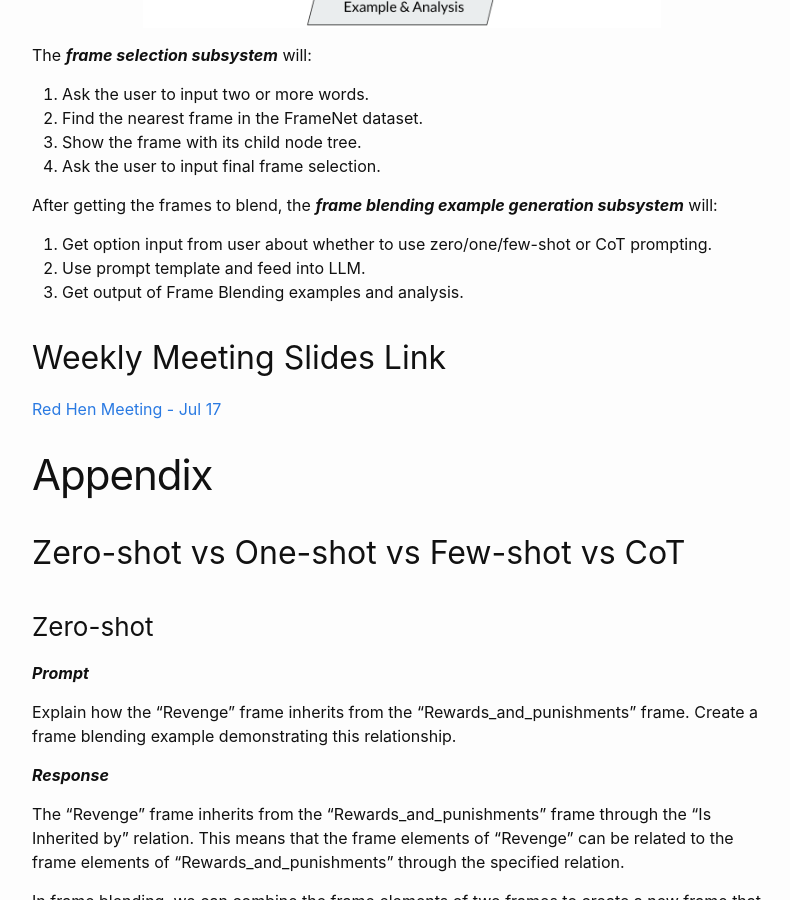
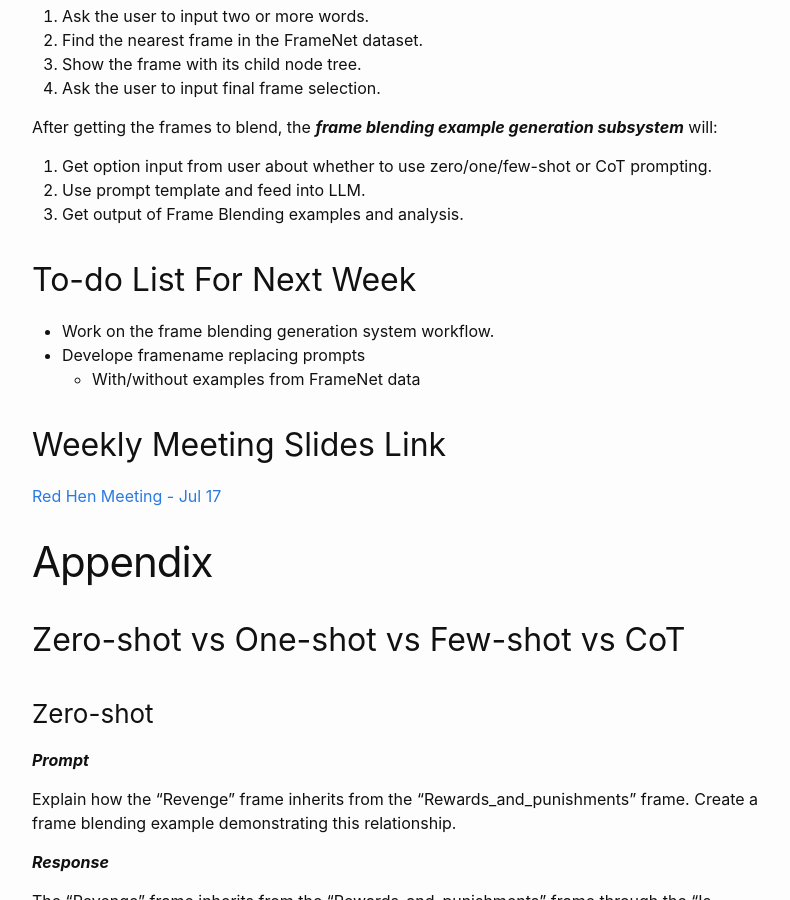
Before and after one commit to Zhongheng-Cheng/zhongheng-cheng.github.io, a Jekyll site: the page built from _posts/2024-07-17-Week-8.md, in a window 1280 px wide and 900 px high, scrolled down 1935 px. Shown: the whole window, without its empty margins (238-1028 px from the left). Built offline with Jekyll 4.4.1, drawn with Linux system fonts in a browser that asks for light colours; some of the changed text lies outside the part shown.

Commit message:
updated todo list for next week

```diff
--- a/_posts/2024-07-17-Week-8.md
+++ b/_posts/2024-07-17-Week-8.md
@@ -63,6 +61,12 @@ After getting the frames to blend, the **_frame blending example generation subs
 1. Get option input from user about whether to use zero/one/few-shot or CoT prompting.
 2. Use prompt template and feed into LLM.
 3. Get output of Frame Blending examples and analysis.
+
+## To-do List For Next Week
+
+- Work on the frame blending generation system workflow.
+- Develope framename replacing prompts
+	- With/without examples from FrameNet data
 
 ## Weekly Meeting Slides Link
 
```
Also changed, not shown: other parts of _posts/2024-07-17-Week-8.md (+0 -2 lines).
